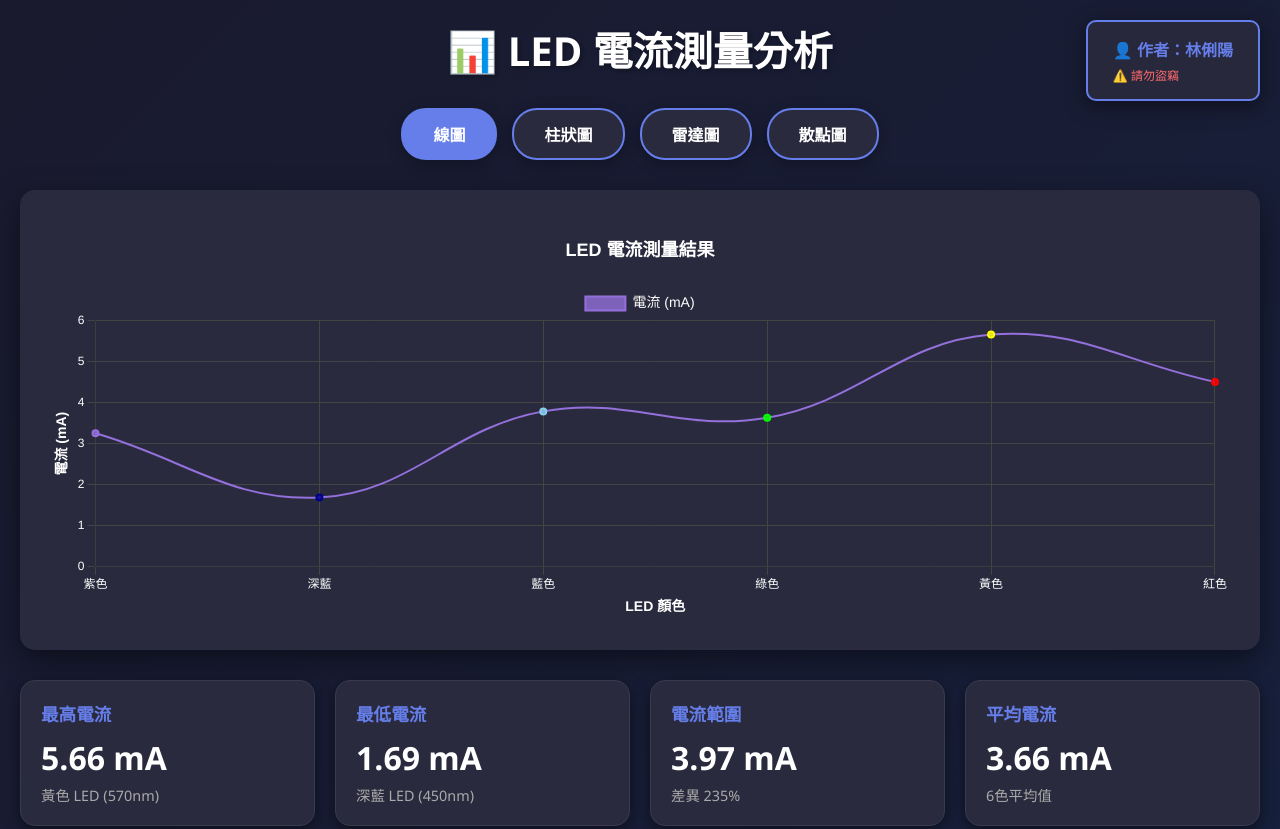
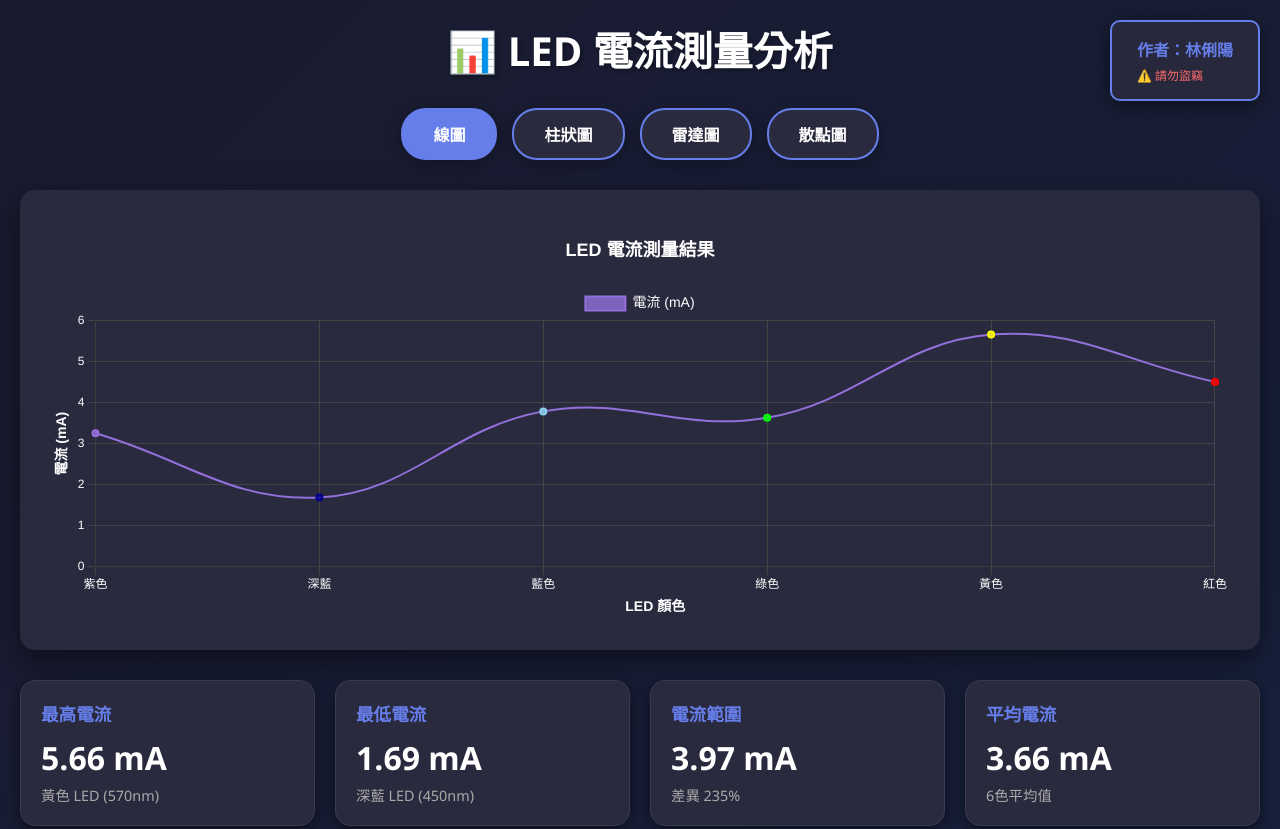
Before and after one commit to handsome265/ok, a plain HTML site: page index.html in a window 1280 px wide. Shown: the top 829 px of the page. Drawn offline with nearby package versions, Linux system fonts and the light colour scheme.

Commit message:
Update index.html

```diff
--- a/index.html
+++ b/index.html
@@ -156,7 +156,7 @@
 </head>
 <body>
     <div class="author-badge">
-        <strong>👤 作者：林俐陽</strong>
+        <strong>作者：林俐陽</strong>
         <div class="warning">⚠️ 請勿盜竊</div>
     </div>
 
```
